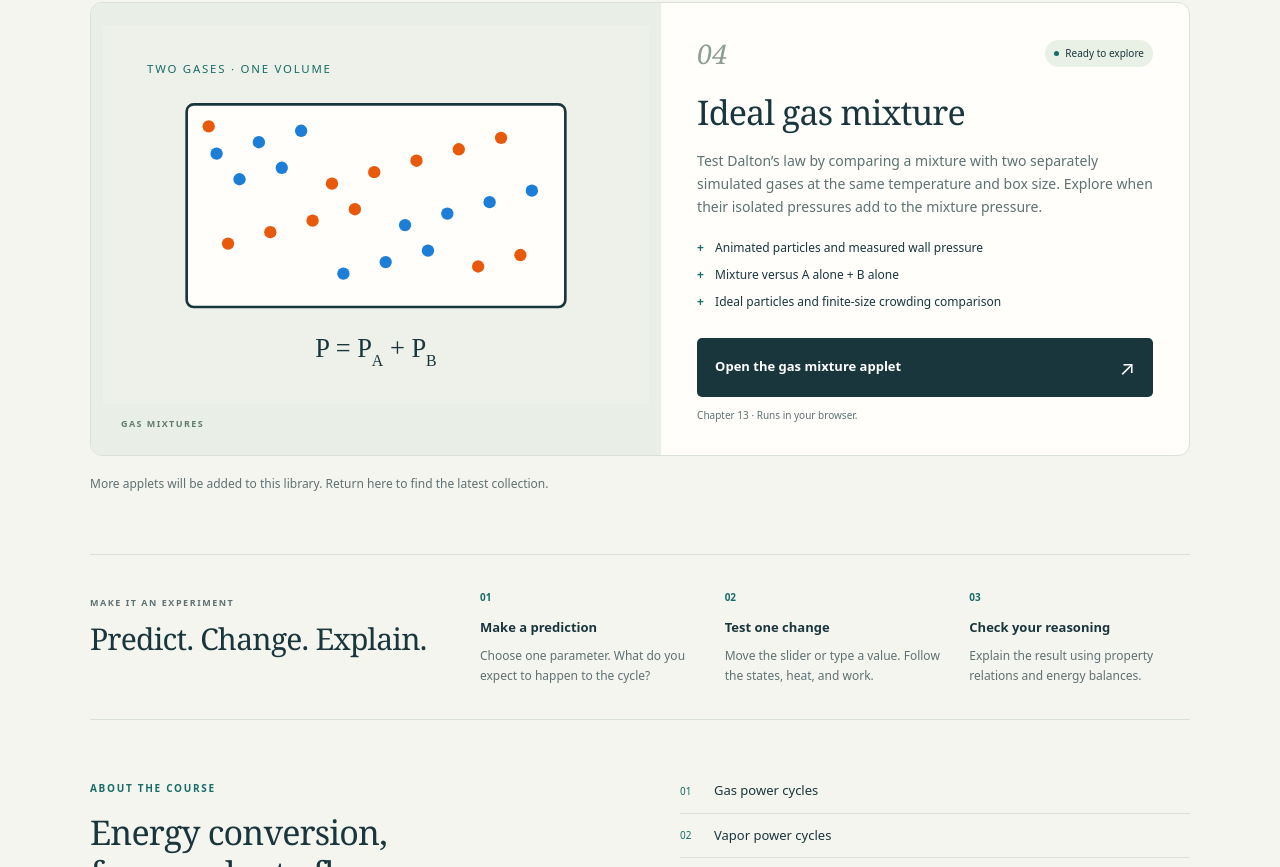
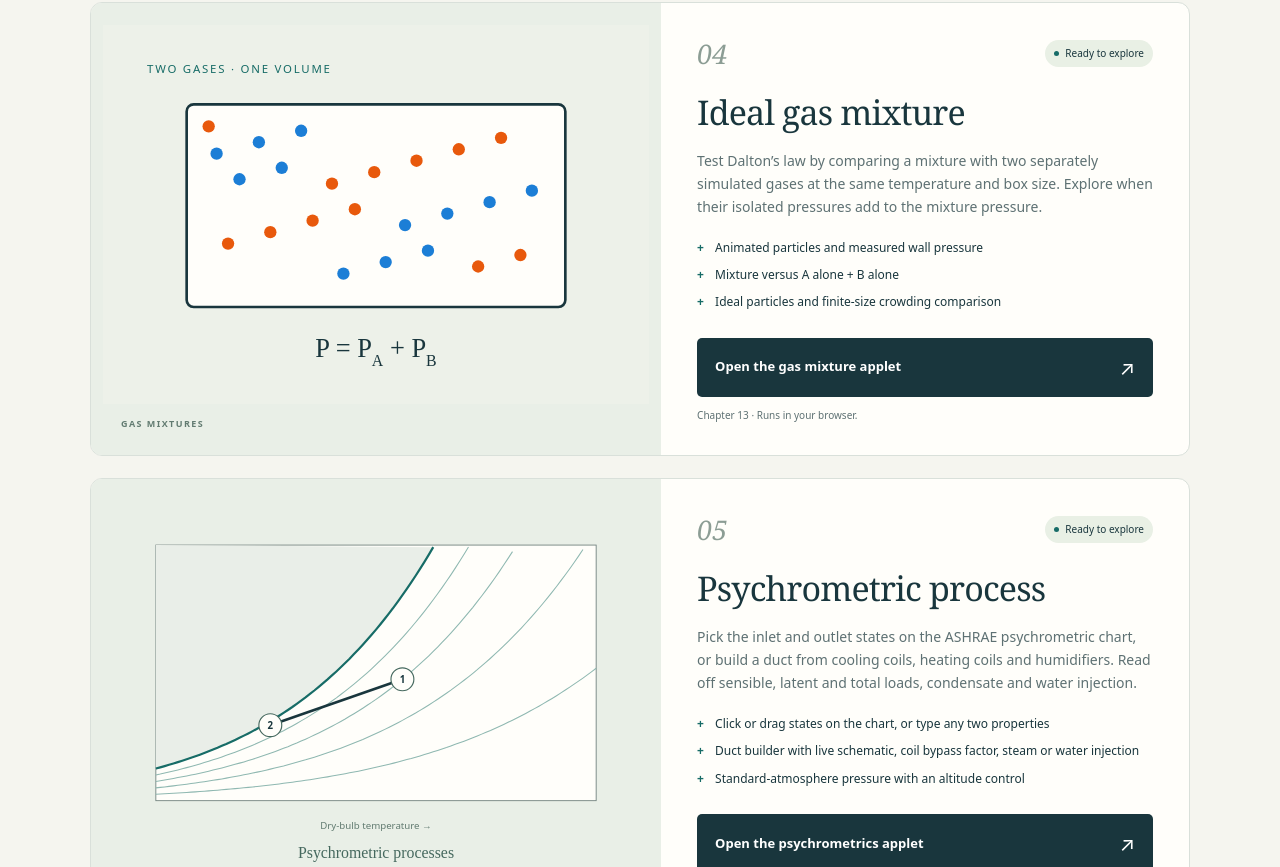
Before and after one commit to MostafaLBM/thermo2, a plain HTML site: page index.html in a window 1280 px wide. Shown: the part 1933-2800 px from the top of the page. Drawn offline with Linux system fonts and the light colour scheme.

Commit message:
Update index.html

```diff
--- a/index.html
+++ b/index.html
@@ -7,11 +7,12 @@
 <header class="masthead"><a class="course-name" href="index.html" aria-label="Thermodynamics II home"><span class="course-mark" aria-hidden="true">T<span>II</span></span><span>Thermodynamics II<small>COURSE COMPANION</small></span></a><nav aria-label="Course navigation"><a href="#applets">Applets</a><a href="#course">About the course</a></nav></header>
 <main>
 <section class="intro" aria-labelledby="course-title"><p class="eyebrow">THERMODYNAMICS II / INTERACTIVE LEARNING</p><h1 id="course-title">Thermodynamics II</h1><p class="lead">Interactive applets for exploring thermodynamic cycles and processes.</p><div class="byline"><span>Mostafa Moradi</span><span class="divider" aria-hidden="true"></span><span>Course 2605123</span></div></section>
-<section class="library" id="applets" aria-labelledby="library-title"><div class="section-heading"><div><p class="eyebrow">THE APPLET LIBRARY</p><h2 id="library-title">Interactive applets.</h2></div><span class="count">04 applets available</span></div>
+<section class="library" id="applets" aria-labelledby="library-title"><div class="section-heading"><div><p class="eyebrow">THE APPLET LIBRARY</p><h2 id="library-title">Interactive applets.</h2></div><span class="count">05 applets available</span></div>
 <article class="applet"><div class="applet-art"><a href="applets/rankine/index.html" tabindex="-1" aria-hidden="true"><img src="assets/rankine-cycle.svg" width="620" height="430" alt=""></a><span class="art-caption">VAPOR POWER CYCLES</span></div><div class="applet-copy"><div class="applet-meta"><span class="applet-number">01</span><span class="available"><i aria-hidden="true"></i>Ready to explore</span></div><h3>Rankine steam cycle</h3><p>Follow water and steam through a power plant. Adjust pressures, temperature, and device efficiencies, then see how the states and cycle performance change.</p><ul class="features"><li>Simple cycle, reheat, and feedwater heaters</li><li>Live T–s diagram, plant schematic, and state table</li><li>Sliders and direct numeric entry</li></ul><a class="open-app" href="applets/rankine/index.html">Open the Rankine applet <span aria-hidden="true">↗</span></a><p class="browser-note">Runs in your browser. No MATLAB installation needed.</p></div></article>
 <article class="applet"><div class="applet-art"><a href="applets/vapor-compression/index.html" tabindex="-1" aria-hidden="true"><img src="assets/vapor-compression.svg" width="620" height="430" alt=""></a><span class="art-caption">REFRIGERATION CYCLES</span></div><div class="applet-copy"><div class="applet-meta"><span class="applet-number">02</span><span class="available"><i aria-hidden="true"></i>Ready to explore</span></div><h3>Vapor-compression cycle</h3><p>Explore a refrigeration system with 15 refrigerants and 30 application presets. Change operating conditions and compare cooling performance, compressor power, and refrigerant states.</p><ul class="features"><li>Temperature or absolute-pressure inputs</li><li>Live T–s and p–h diagrams, schematic, and state table</li><li>Sliders and direct numeric entry</li></ul><a class="open-app" href="applets/vapor-compression/index.html">Open the refrigeration applet <span aria-hidden="true">↗</span></a><p class="browser-note">Runs in your browser. No MATLAB installation needed.</p></div></article>
 <article class="applet"><div class="applet-art"><a href="applets/joule-thomson/index.html" tabindex="-1" aria-hidden="true"><img src="assets/joule-thomson.svg" width="620" height="430" alt=""></a><span class="art-caption">THERMODYNAMIC PROPERTY RELATIONS</span></div><div class="applet-copy"><div class="applet-meta"><span class="applet-number">03</span><span class="available"><i aria-hidden="true"></i>Ready to explore</span></div><h3>Joule–Thomson throttling</h3><p>Does a pressure drop always cause cooling? Pass seven real fluids through a valve and discover when they cool, heat, or partly vaporize.</p><ul class="features"><li>Animated valve and live temperature–pressure diagram</li><li>Ideal-gas comparison and inversion curve</li><li>Room-temperature, cryogenic, and flashing experiments</li></ul><a class="open-app" href="applets/joule-thomson/index.html">Open the throttling applet <span aria-hidden="true">↗</span></a><p class="browser-note">Chapter 12 · Runs in your browser.</p></div></article>
 <article class="applet"><div class="applet-art"><a href="applets/ideal-gas-mixture/index.html" tabindex="-1" aria-hidden="true"><img src="assets/ideal-gas-mixture.svg" width="620" height="430" alt=""></a><span class="art-caption">GAS MIXTURES</span></div><div class="applet-copy"><div class="applet-meta"><span class="applet-number">04</span><span class="available"><i aria-hidden="true"></i>Ready to explore</span></div><h3>Ideal gas mixture</h3><p>Test Dalton’s law by comparing a mixture with two separately simulated gases at the same temperature and box size. Explore when their isolated pressures add to the mixture pressure.</p><ul class="features"><li>Animated particles and measured wall pressure</li><li>Mixture versus A alone + B alone</li><li>Ideal particles and finite-size crowding comparison</li></ul><a class="open-app" href="applets/ideal-gas-mixture/index.html">Open the gas mixture applet <span aria-hidden="true">↗</span></a><p class="browser-note">Chapter 13 · Runs in your browser.</p></div></article>
+<article class="applet"><div class="applet-art"><a href="applets/psychrometrics/index.html" tabindex="-1" aria-hidden="true"><img src="assets/psychrometrics.svg" width="620" height="430" alt=""></a><span class="art-caption">PSYCHROMETRICS</span></div><div class="applet-copy"><div class="applet-meta"><span class="applet-number">05</span><span class="available"><i aria-hidden="true"></i>Ready to explore</span></div><h3>Psychrometric process</h3><p>Pick the inlet and outlet states on the ASHRAE psychrometric chart, or build a duct from cooling coils, heating coils and humidifiers. Read off sensible, latent and total loads, condensate and water injection.</p><ul class="features"><li>Click or drag states on the chart, or type any two properties</li><li>Duct builder with live schematic, coil bypass factor, steam or water injection</li><li>Standard-atmosphere pressure with an altitude control</li></ul><a class="open-app" href="applets/psychrometrics/index.html">Open the psychrometrics applet <span aria-hidden="true">↗</span></a><p class="browser-note">Runs in your browser. No installation needed.</p></div></article>
 <p class="library-note">More applets will be added to this library. Return here to find the latest collection.</p>
 </section>
 <section class="study" aria-labelledby="study-title"><div><p class="eyebrow">MAKE IT AN EXPERIMENT</p><h2 id="study-title">Predict. Change. Explain.</h2></div><ol><li><span>01</span><div><h3>Make a prediction</h3><p>Choose one parameter. What do you expect to happen to the cycle?</p></div></li><li><span>02</span><div><h3>Test one change</h3><p>Move the slider or type a value. Follow the states, heat, and work.</p></div></li><li><span>03</span><div><h3>Check your reasoning</h3><p>Explain the result using property relations and energy balances.</p></div></li></ol></section>
```
